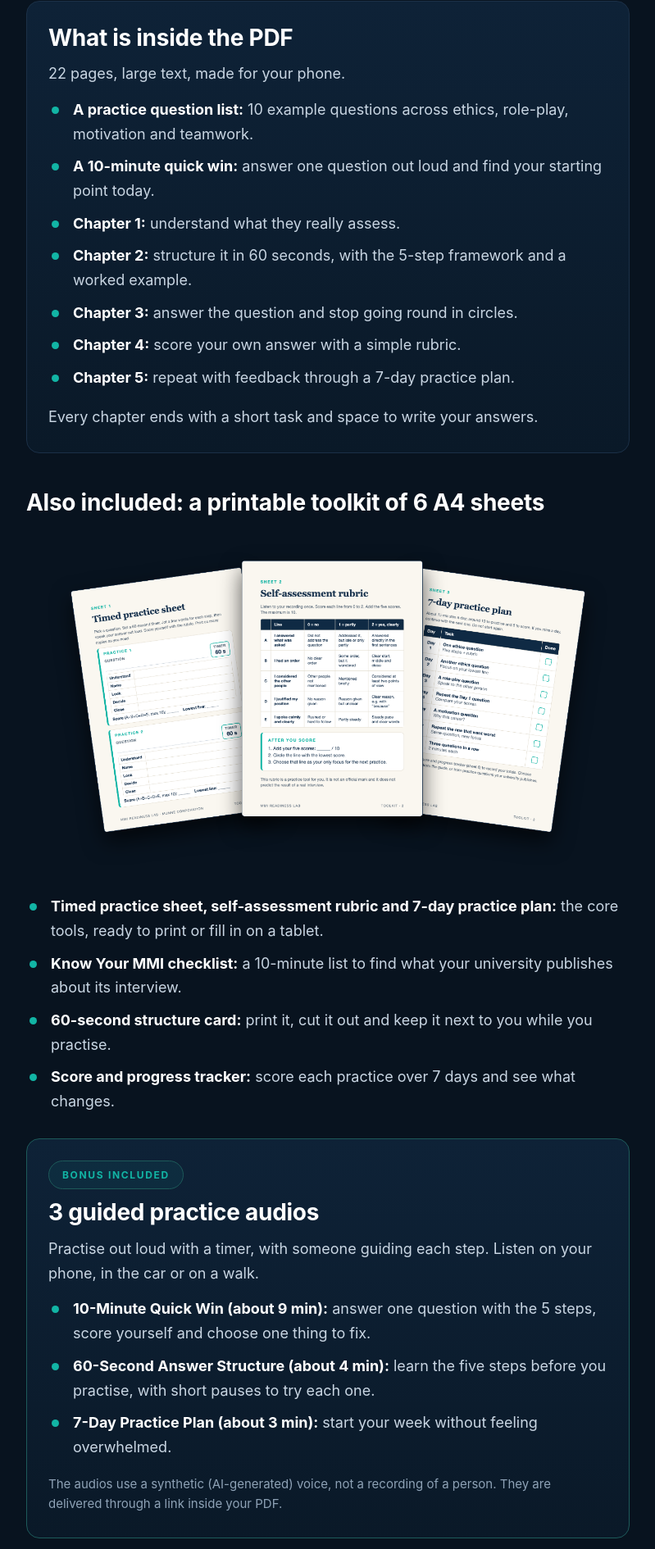
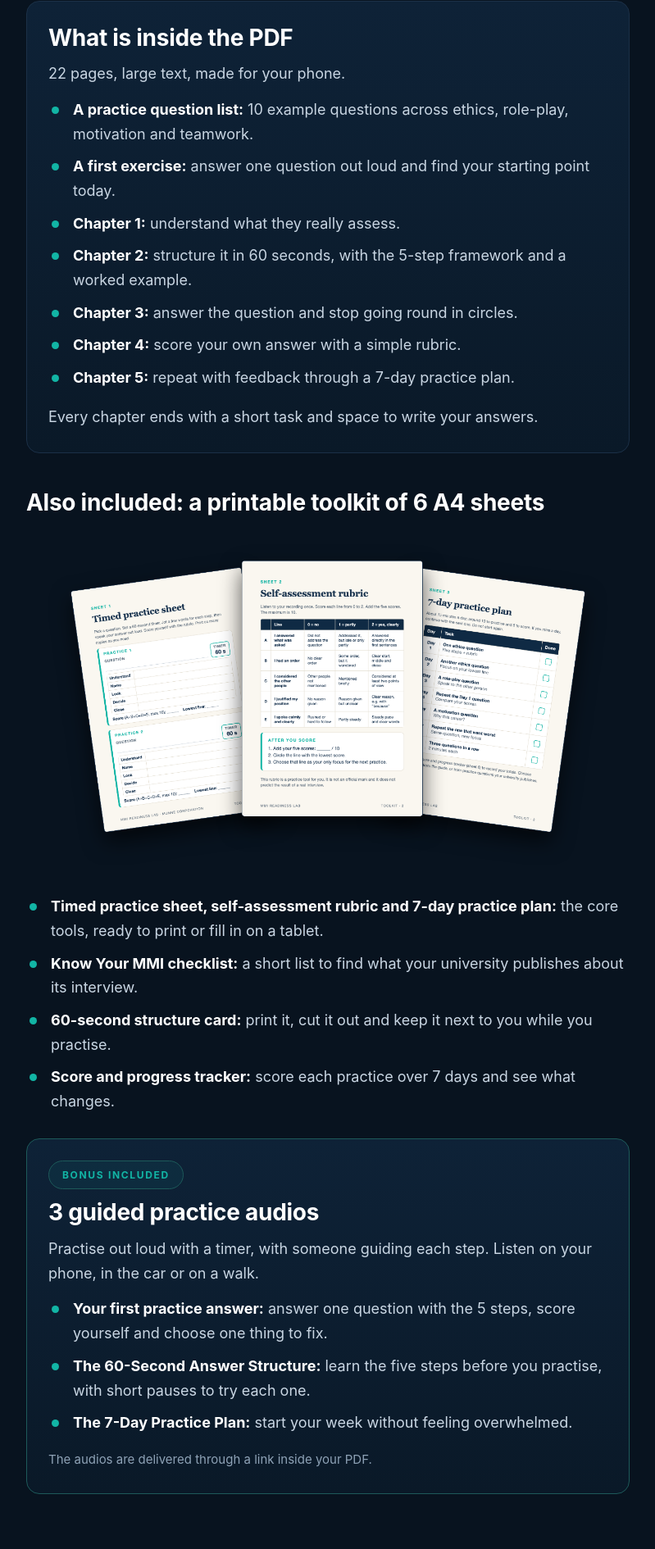
Before and after one commit to EzequeielRamirez/mmi-readiness-lab, a plain HTML site: page method/index.html in a window 1280 px wide. Shown: the part 3439-5329 px from the top of the page at 82% size, without its empty margins (240-1039 px from the left). Drawn offline with Linux system fonts and the light colour scheme.

Commit message:
Simplify sales page copy: remove quick-win labels, durations, AI-voice note

```diff
--- a/method/index.html
+++ b/method/index.html
@@ -106,7 +106,7 @@ document.addEventListener('click',function(e){var a=e.target.closest&&e.target.c
 <p>22 pages, large text, made for your phone.</p>
 <ul>
 <li><strong>A practice question list:</strong> 10 example questions across ethics, role-play, motivation and teamwork.</li>
-<li><strong>A 10-minute quick win:</strong> answer one question out loud and find your starting point today.</li>
+<li><strong>A first exercise:</strong> answer one question out loud and find your starting point today.</li>
 <li><strong>Chapter 1:</strong> understand what they really assess.</li>
 <li><strong>Chapter 2:</strong> structure it in 60 seconds, with the 5-step framework and a worked example.</li>
 <li><strong>Chapter 3:</strong> answer the question and stop going round in circles.</li>
@@ -120,7 +120,7 @@ document.addEventListener('click',function(e){var a=e.target.closest&&e.target.c
 <img src="m_kit.png" alt="Printable toolkit: timed practice sheet, self-assessment rubric and 7-day plan" width="1400" height="820">
 <ul style="margin-top:18px">
 <li><strong>Timed practice sheet, self-assessment rubric and 7-day practice plan:</strong> the core tools, ready to print or fill in on a tablet.</li>
-<li><strong>Know Your MMI checklist:</strong> a 10-minute list to find what your university publishes about its interview.</li>
+<li><strong>Know Your MMI checklist:</strong> a short list to find what your university publishes about its interview.</li>
 <li><strong>60-second structure card:</strong> print it, cut it out and keep it next to you while you practise.</li>
 <li><strong>Score and progress tracker:</strong> score each practice over 7 days and see what changes.</li>
 </ul>
@@ -130,11 +130,11 @@ document.addEventListener('click',function(e){var a=e.target.closest&&e.target.c
 <h2 style="margin-top:12px">3 guided practice audios</h2>
 <p>Practise out loud with a timer, with someone guiding each step. Listen on your phone, in the car or on a walk.</p>
 <ul>
-<li><strong>10-Minute Quick Win (about 9 min):</strong> answer one question with the 5 steps, score yourself and choose one thing to fix.</li>
-<li><strong>60-Second Answer Structure (about 4 min):</strong> learn the five steps before you practise, with short pauses to try each one.</li>
-<li><strong>7-Day Practice Plan (about 3 min):</strong> start your week without feeling overwhelmed.</li>
+<li><strong>Your first practice answer:</strong> answer one question with the 5 steps, score yourself and choose one thing to fix.</li>
+<li><strong>The 60-Second Answer Structure:</strong> learn the five steps before you practise, with short pauses to try each one.</li>
+<li><strong>The 7-Day Practice Plan:</strong> start your week without feeling overwhelmed.</li>
 </ul>
-<p style="font-size:15px;color:var(--muted)">The audios use a synthetic (AI-generated) voice, not a recording of a person. They are delivered through a link inside your PDF.</p>
+<p style="font-size:15px;color:var(--muted)">The audios are delivered through a link inside your PDF.</p>
 </div>
 
 <div class="cta" style="padding-top:20px"><div class="price"><b>£24.99</b></div><a class="btn buy" href="https://pay.hotmart.com/U108612226A">Get the PDF for £24.99</a><small>One payment. PDF + toolkit + 3 audios. Instant access after checkout.</small></div>
@@ -160,7 +160,7 @@ document.addEventListener('click',function(e){var a=e.target.closest&&e.target.c
 <p>MMI Readiness Lab is new, so there are no reviews yet. That is the honest position. What you can check:</p>
 <ul>
 <li>You can read exactly what is inside on this page.</li>
-<li>The method is simple and every step can be tested in your first 10 minutes.</li>
+<li>The method is simple and every step can be tested from your first session.</li>
 <li>The PDF does not promise results, and says so plainly.</li>
 <li>Payment and delivery run through Hotmart, with a 7-day refund policy set in the offer.</li>
 <li>If you have a problem, email <a href="mailto:mmireadinesslab@outlook.es" style="color:var(--teal)">mmireadinesslab@outlook.es</a> or message us on <a href="https://www.instagram.com/mmireadinesslab/" style="color:var(--teal)">Instagram</a>.</li>
@@ -171,7 +171,7 @@ document.addEventListener('click',function(e){var a=e.target.closest&&e.target.c
 <div class="step"><b>1</b><span>Pay on Hotmart</span></div>
 <div class="step"><b>2</b><span>Get your access email</span></div>
 <div class="step"><b>3</b><span>Download the PDF, toolkit and audio links</span></div>
-<div class="step"><b>4</b><span>Start the 10-minute quick win</span></div>
+<div class="step"><b>4</b><span>Start your first practice answer</span></div>
 </div>
 
 <h2>Frequently asked questions</h2>
@@ -187,7 +187,7 @@ document.addEventListener('click',function(e){var a=e.target.closest&&e.target.c
 
 <div class="final">
 <h2>Stop guessing how to start. Start with a structure.</h2>
-<p>You can try the first 10-minute exercise today.</p>
+<p>You can try the first exercise today.</p>
 <a class="btn buy" href="https://pay.hotmart.com/U108612226A">Get the PDF for £24.99</a>
 <small style="display:block;margin-top:14px;color:var(--muted);font-size:14px">Instant digital download with 3 bonus audios. Secure checkout on Hotmart.</small>
 </div>
```
